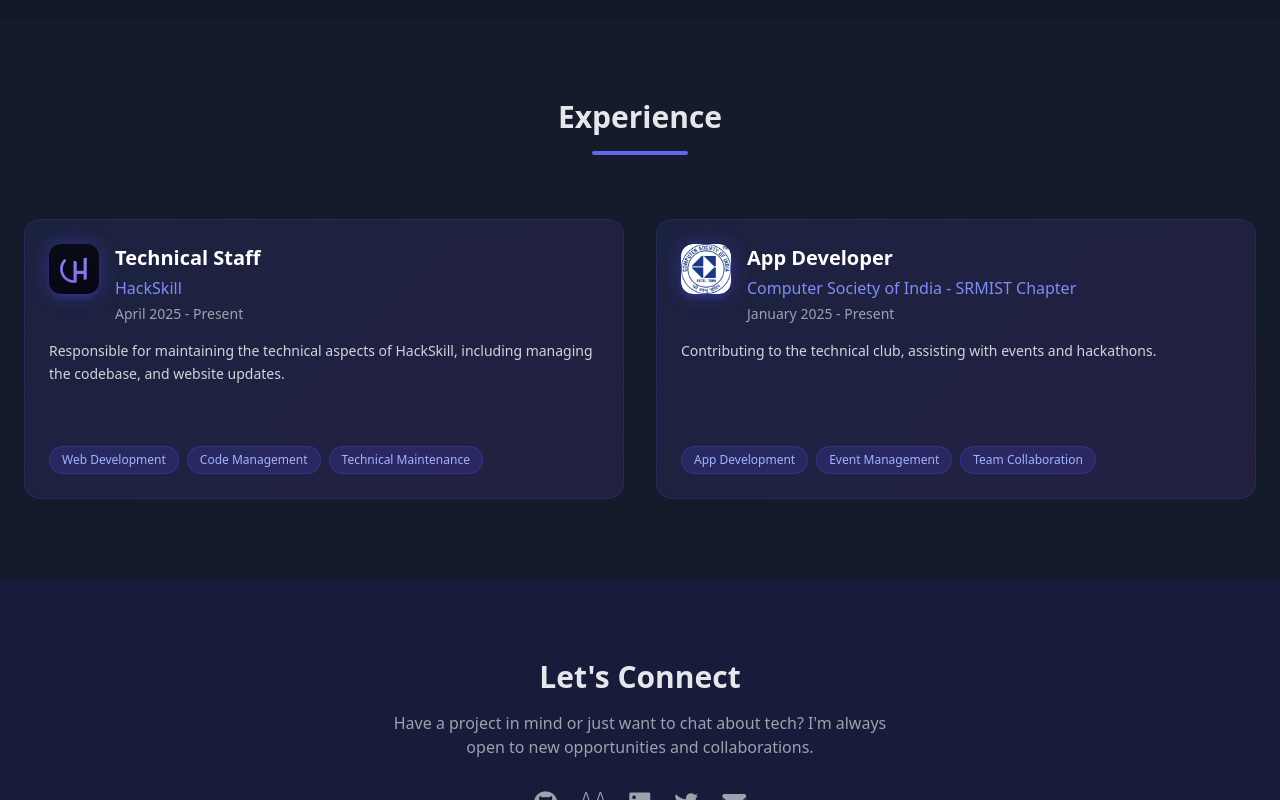
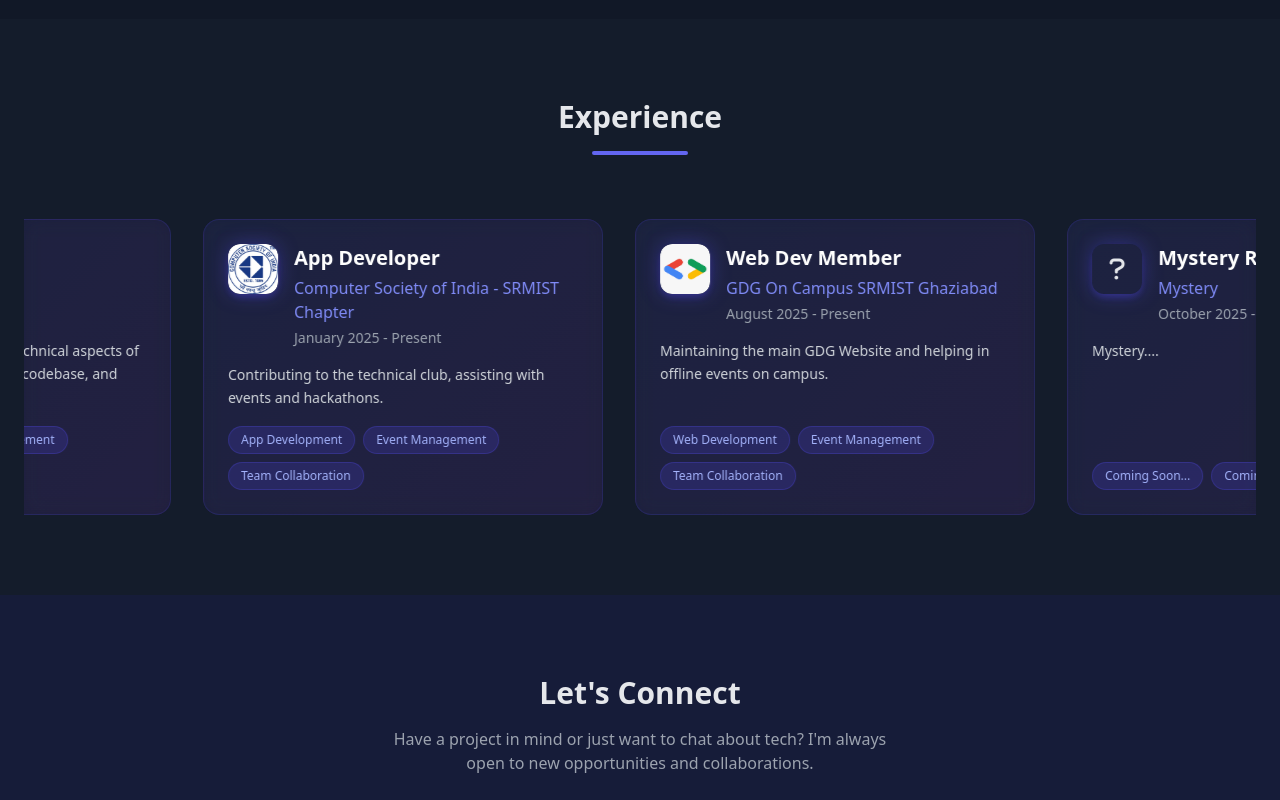
Before and after one commit to PerseusKyogre09/portfolio-public, a website: page index.html in a window 1280 px wide. Shown: the part 2000-2800 px from the top of the page. Drawn offline with nearby package versions, Linux system fonts and the light colour scheme.

Commit message:
some changes

```diff
--- a/index.html
+++ b/index.html
@@ -32,7 +32,8 @@
 </head>
 <body class="dark bg-gray-900 text-gray-200 min-h-screen flex flex-col transition-colors duration-300">
     <!-- Particle Background -->
-    <div id="particles-js" class="fixed inset-0 z-0"></div>    <header class="floating-nav scrollcue" data-cue="fade-in">
+    <div id="particles-js" class="fixed inset-0 z-0"></div>
+    <header class="floating-nav scrollcue" data-cue="fade-in">
         <nav class="container mx-auto">
             <div class="flex items-center justify-between">
                 <div class="text-xl font-bold scrollcue" data-cue="slide-right" data-delay="100">
@@ -350,10 +351,10 @@
                 </div>
 
                 <!-- Experience Cards Container -->
-                <div class="experience-container" data-enable-scroll="false">
+                <div class="experience-container" data-enable-scroll="true">
                     <div class="experience-wrapper">
                         <!-- Experience Card 1 -->
-                        <div class="experience-card scrollcue" data-cue="slide-right">
+                        <div class="experience-card">
                             <div class="experience-card-content">
                                 <div class="experience-header">
                                     <div class="experience-icon">
@@ -379,7 +380,7 @@
                         </div>
 
                         <!-- Experience Card 2 -->
-                        <div class="experience-card scrollcue" data-cue="slide-right" data-delay="300">
+                        <div class="experience-card">
                             <div class="experience-card-content">
                                 <div class="experience-header">
                                     <div class="experience-icon">
@@ -404,45 +405,52 @@
                             </div>
                         </div>
 
-                        <!-- Placeholder cards for when scrolling is enabled -->
-                        <div class="experience-card scrollcue hidden-card" data-cue="slide-right" data-delay="600">
+                        <div class="experience-card">
                             <div class="experience-card-content">
                                 <div class="experience-header">
                                     <div class="experience-icon">
-                                        <i class="fas fa-laptop-code text-2xl"></i>
+                                        <img src="assets/logo/gdg.png" alt="GDGoC Logo" class="experience-logo">
                                     </div>
                                     <div class="experience-info">
-                                        <h3 class="text-xl font-bold text-white mb-1">Frontend Developer</h3>
-                                        <p class="text-indigo-400 font-medium mb-1">Company Name</p>
-                                        <p class="text-gray-400 text-sm">2024 - Present</p>
+                                        <h3 class="text-xl font-bold text-white mb-1">Web Dev Member</h3>
+                                        <p class="text-indigo-400 font-medium mb-1">GDG On Campus SRMIST Ghaziabad</p>
+                                        <p class="text-gray-400 text-sm">August 2025 - Present</p>
                                     </div>
                                 </div>
                                 <div class="experience-description">
                                     <p class="text-gray-300 text-sm leading-relaxed">
-                                        Future experience placeholder. This card will be shown when scrolling is enabled
-                                        and you have more experiences to showcase.
+                                        Maintaining the main GDG Website and helping in offline events on campus.
                                     </p>
+                                </div>
+                                <div class="experience-skills">
+                                    <span class="skill-tag">Web Development</span>
+                                    <span class="skill-tag">Event Management</span>
+                                    <span class="skill-tag">Team Collaboration</span>
                                 </div>
                             </div>
                         </div>
 
-                        <div class="experience-card scrollcue hidden-card" data-cue="slide-right" data-delay="900">
+                        <div class="experience-card">
                             <div class="experience-card-content">
                                 <div class="experience-header">
                                     <div class="experience-icon">
-                                        <i class="fas fa-database text-2xl"></i>
+                                        <i class="fa-solid fa-question text-2xl"></i>
                                     </div>
                                     <div class="experience-info">
-                                        <h3 class="text-xl font-bold text-white mb-1">Backend Developer</h3>
-                                        <p class="text-indigo-400 font-medium mb-1">Another Company</p>
-                                        <p class="text-gray-400 text-sm">2024 - Present</p>
+                                        <h3 class="text-xl font-bold text-white mb-1">Mystery Role</h3>
+                                        <p class="text-indigo-400 font-medium mb-1">Mystery</p>
+                                        <p class="text-gray-400 text-sm">October 2025 - Present</p>
                                     </div>
                                 </div>
                                 <div class="experience-description">
                                     <p class="text-gray-300 text-sm leading-relaxed">
-                                        Another future experience placeholder. Add more experience cards as needed
-                                        and enable scrolling when you have 4-5 experiences.
+                                        Mystery....
                                     </p>
+                                </div>
+                                <div class="experience-skills">
+                                    <span class="skill-tag">Coming Soon...</span>
+                                    <span class="skill-tag">Coming Soon...</span>
+                                    <span class="skill-tag">Coming Soon...</span>
                                 </div>
                             </div>
                         </div>
```
Also changed, not shown: assets/logo/gdg.png (added).
